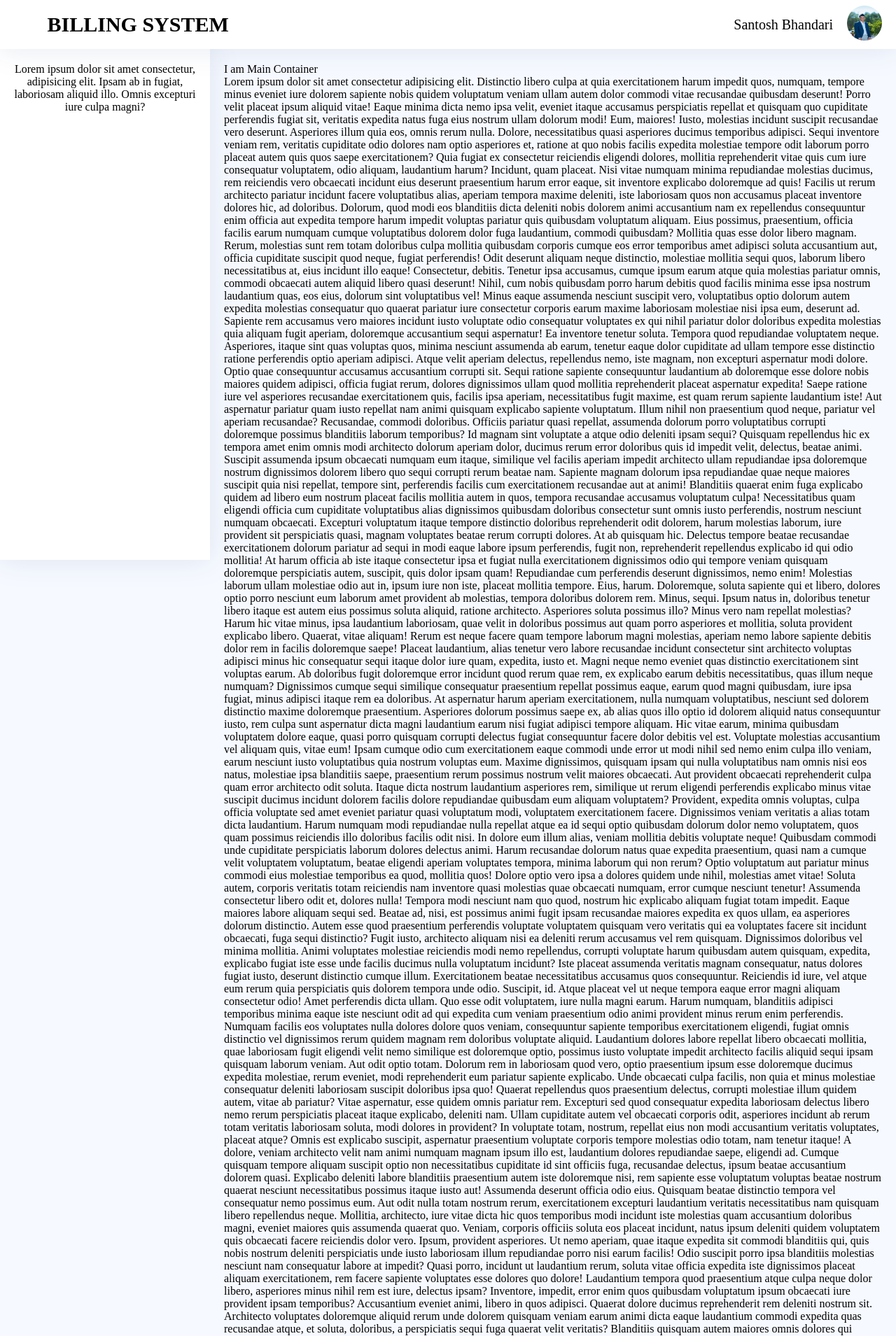
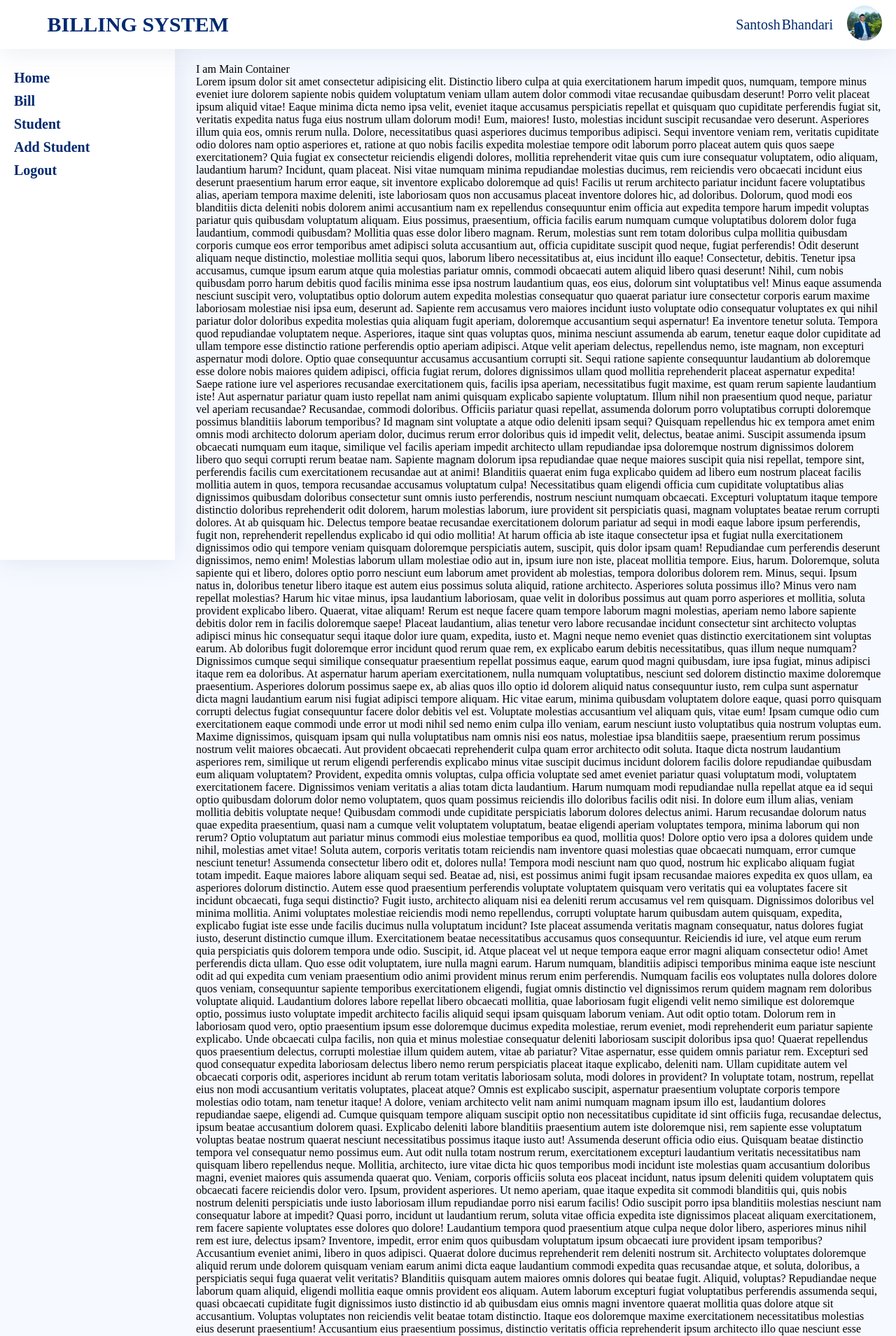
Before and after one commit to santoshvandari/Institute-Billing-System, a PHP site: page /user/user-dashboard.html in a window 1280 px wide. Shown: the top 1909 px of the page at 70% size. Run offline with PHP 8.4, Linux system fonts and the light colour scheme.

Commit message:
Some File Modified

```diff
--- a/assets/css/user-dashboard.css
+++ b/assets/css/user-dashboard.css
@@ -17,11 +17,11 @@ header nav{
     display: flex;
     justify-content: space-between;
     align-items: center;
+    color: #012970;
 }
 nav .logo{
     font-size: 30px;
     text-transform: uppercase;
-    /* width: 35%; */
     font-weight: bold;
     box-sizing: border-box;
     animation: logoanimate 2s linear .5s infinite alternate;
@@ -34,11 +34,6 @@ nav .logo{
        padding-left: 50px;
     }
    }
-
-
-
-
-
 .user{
     display: flex;
     justify-content: space-between;
@@ -48,6 +43,7 @@ nav .logo{
     padding: 0px 20px;
     font-size: 20px;
     font-weight: 400;
+    word-spacing: -3px;
 }
 .user .user-img img{
     height: 50px;
@@ -67,7 +63,7 @@ main{
     grid-template-columns: auto auto;
 }
 .side-option{
-    width: 300px;
+    width: 250px;
     text-align: center;
     background: #fff;
     filter: drop-shadow(0px 0px 20px #0129701a);
@@ -76,9 +72,31 @@ main{
     position: fixed;
     padding: 20px;
 }
+.side-option-list{
+    color: #012970;
+}
+.side-option-list li{
+    list-style-type: none;
+    text-align: left;
+    font-size: 20px;
+    margin: 10px 0;
+    font-weight: bold;
+}
+
+
+
+
+
+
+
+
+
+
+
+
 .main-container{
     height: 200vh;
-    margin: 70px 0 0 300px;
+    margin: 70px 0 0 260px;
     padding: 20px;
 }
 .user.user-img img{
--- a/user/user-dashboard.html
+++ b/user/user-dashboard.html
@@ -21,8 +21,14 @@
    </header>
    <main>
     <section class="side-option">
-       <div>
-           Lorem ipsum dolor sit amet consectetur, adipisicing elit. Ipsam ab in fugiat, laboriosam aliquid illo. Omnis excepturi iure culpa magni?
+       <div class="side-option-container">
+        <ul class="side-option-list">
+            <li>Home</li>
+            <li>Bill</li>
+            <li>Student</li>
+            <li>Add Student</li>
+            <li>Logout</li>
+        </ul>
         </div>
 
     </section>
```
